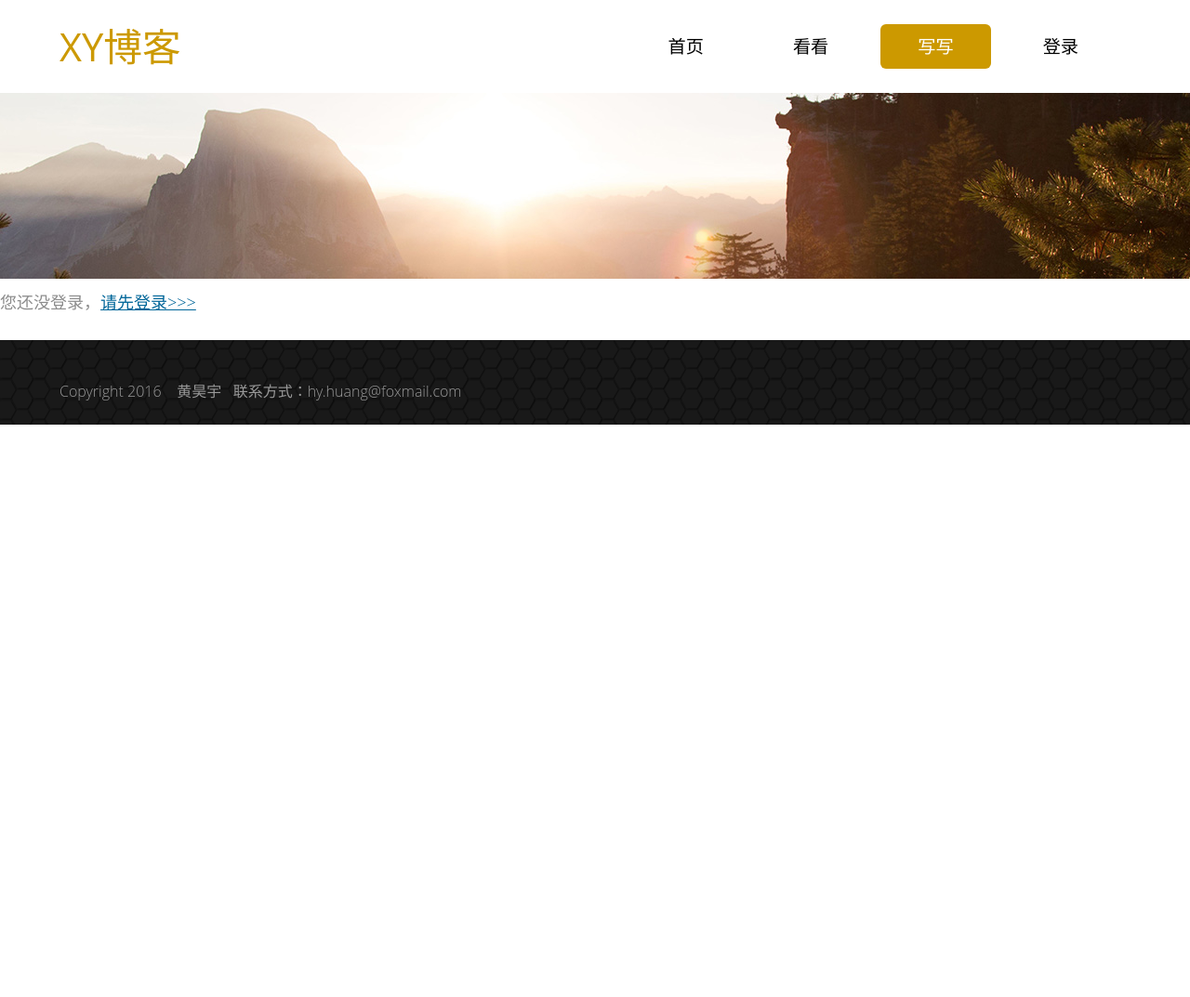
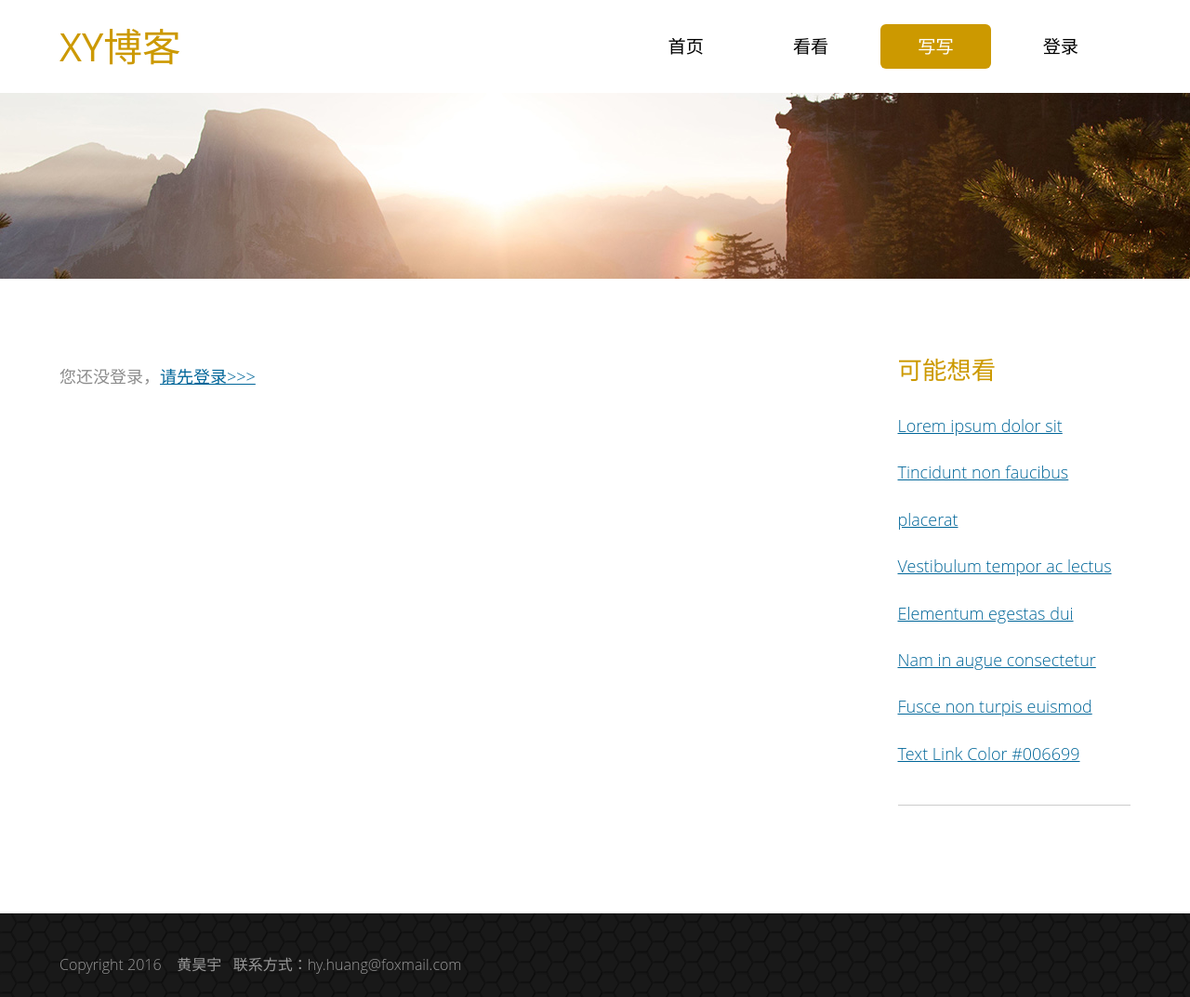
Before and after one commit to huanghaoyu/XYBlog, a Django app: page /blog/write/ in a window 1280 px wide. Shown: the whole page at 93% size. Before the commit the page ends 457 px from the top, so only its background shows below. Run offline with Django 3.2, Linux system fonts and the light colour scheme; some libraries are stand-ins or nearby versions.

Commit message:
feat(view, control): add logout function
Add new function logout.

- Add logout button for each page.
- Add logout function.
- Modify write.html. When user hasn't logined yet, the page will lead user
  to login page.

```diff
--- a/blog/templates/blog/write.html
+++ b/blog/templates/blog/write.html
@@ -4,7 +4,8 @@
 
 {% block nav-li-login %}
 {% if user %}
-	<li class="nav-item"><a href="#" class="nav-link">{{ user.name }}</a></li>
+	<li class="nav-item" id="user-item"><a href="#" class="nav-link">{{ user.name }}</a></li>
+	<li class="nav-item" id="logout-item" style="display: none;"><a href="{% url 'blog:logout' %}" class="nav-link">退出</a></li>
 {% else %}
 	<li class="nav-item"><a href="{% url 'blog:login' %}" class="nav-link">登录</a></li>
 {% endif %}
@@ -35,6 +36,14 @@ $(document).on('ready', function() {
 		}
 		reader.readAsDataURL(file);
 		$('form img#preview-image').show();
+	});
+	$('#user-item').on('mouseenter', function() {
+		$(this).hide();
+		$('#logout-item').show();
+	});
+	$('#logout-item').on('mouseleave', function() {
+		$(this).hide();
+		$('#user-item').show();
 	});
 });
 </script>
@@ -88,7 +97,7 @@ form img#preview-image {
 						<img src="" alt="Image" class="img-fluid xy-img-post" id="preview-image" />
 						<div class="form-group">
 							<label for="content">内容</label>
-							<textarea class="form-control" rows="20" id="content" name="content" required ></textarea>
+							<textarea class="form-control" rows="15" id="content" name="content" required ></textarea>
 						</div>
 						<button type="submit" class="xy-btn">提交</button>
 					</form>
@@ -98,6 +107,31 @@ form img#preview-image {
 	</div>
 </section>
 {% else %}
-<p>您还没登录，<a href="{% url 'blog:login' %}" class="xy-text-link">请先登录>>></a></p>
+<section class="xy-section">
+	<div class="container-fluid">
+		<div class="row">
+			<div class="col-xs-12 col-sm-12 col-md-8 col-lg-9 col-xl-9">
+				<p>您还没登录，<a href="{% url 'blog:login' %}" class="xy-text-link">请先登录>>></a></p>
+			</div>
+			<aside class="col-xs-12 col-sm-12 col-md-4 col-lg-3 col-xl-3 xy-aside-r">
+				<div class="xy-aside-container">
+					<h3 class="xy-gold-text xy-title">可能想看</h3>
+					<nav>
+						<ul class="nav">
+							<li><a href="#" class="xy-text-link">Lorem ipsum dolor sit</a></li>
+							<li><a href="#" class="xy-text-link">Tincidunt non faucibus placerat</a></li>
+							<li><a href="#" class="xy-text-link">Vestibulum tempor ac lectus</a></li>
+							<li><a href="#" class="xy-text-link">Elementum egestas dui</a></li>
+							<li><a href="#" class="xy-text-link">Nam in augue consectetur</a></li>
+							<li><a href="#" class="xy-text-link">Fusce non turpis euismod</a></li>
+							<li><a href="#" class="xy-text-link">Text Link Color #006699</a></li>
+						</ul>
+					</nav>
+					<hr class="xy-margin-t-small">
+				</div>
+			</aside>
+		</div>
+	</div>
+</section>
 {% endif %}
 {% endblock %}
--- a/blog/urls.py
+++ b/blog/urls.py
@@ -15,4 +15,6 @@ urlpatterns = [
     url(r'^login/$', views.login, name='login'),
     # ex: /blog/write/
     url(r'^write/$', views.write, name='write'),
+    # ex: /blog/logout/
+    url(r'^logout/$', views.logout, name='logout'),
 ]
--- a/blog/views.py
+++ b/blog/views.py
@@ -110,3 +110,9 @@ def write(request):
         'user': user,
     }
     return render(request, 'blog/write.html', context)
+
+def logout(request):
+    response = redirect(reverse('blog:index'))
+    if LOGIN_COOKIE in request.COOKIES:
+        response.delete_cookie(LOGIN_COOKIE)
+    return response
```
Also changed, not shown: blog/templates/blog/detail.html (+17 -1 lines), blog/templates/blog/index.html (+15 -1 lines), blog/templates/blog/list.html (+47 -5 lines).
